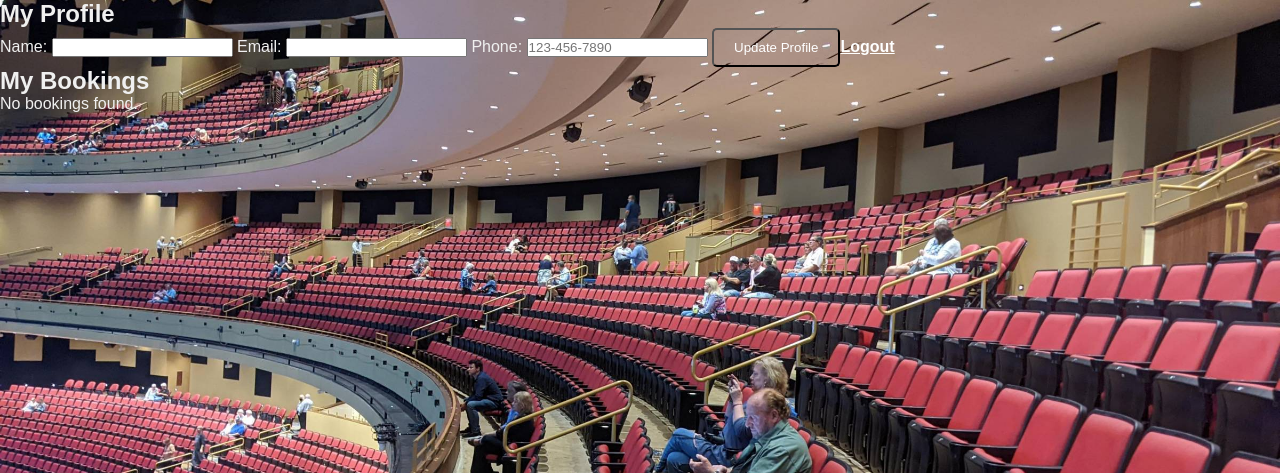
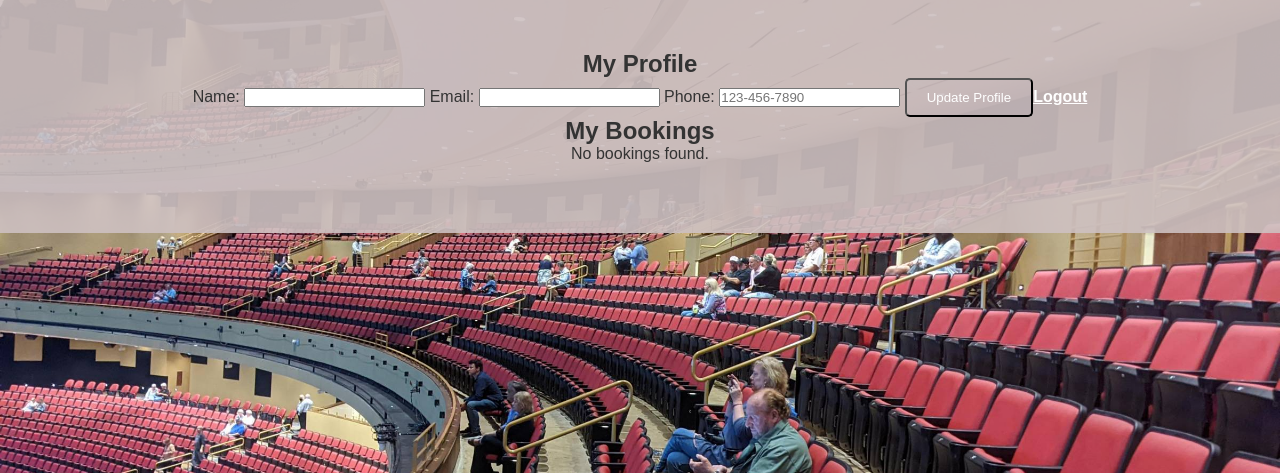
Before and after one commit to AgyeiEmma/final_project, a PHP site: page /view/user_dashboard_view.php in a window 1280 px wide. Shown: the part 91-564 px from the top of the page. Run offline with PHP 8.4, Linux system fonts and the light colour scheme; a user stored in the database is signed in; data that the repository does not hold is empty.

Commit message:
new changes

```diff
--- a/view/user_dashboard_view.php
+++ b/view/user_dashboard_view.php
@@ -44,8 +44,9 @@ $resu = mysqli_fetch_assoc($result);
             </ul>
         </nav>
     </header>
+    <section class="hero">
+    <section class="user-profile">
 
-    <section class="user-profile">
         <h2>My Profile</h2>
         <form id="profileForm">
             <label for="name">Name:</label>
@@ -86,6 +87,7 @@ $resu = mysqli_fetch_assoc($result);
           }
           ?>
     </section>
+    </section>
 
     <footer>
         <p>&copy; 2024 EventSeatBooker. All rights reserved.</p>
```
